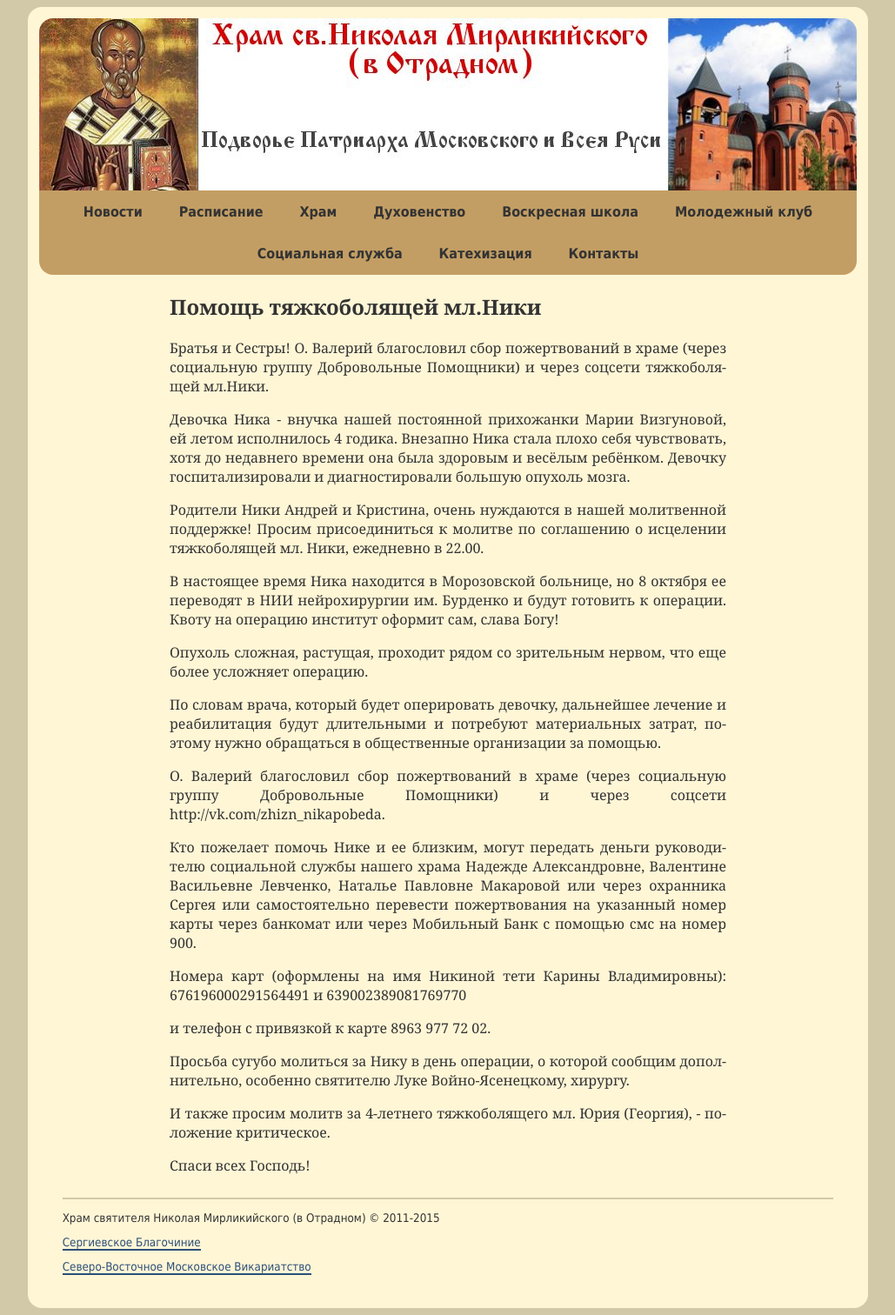
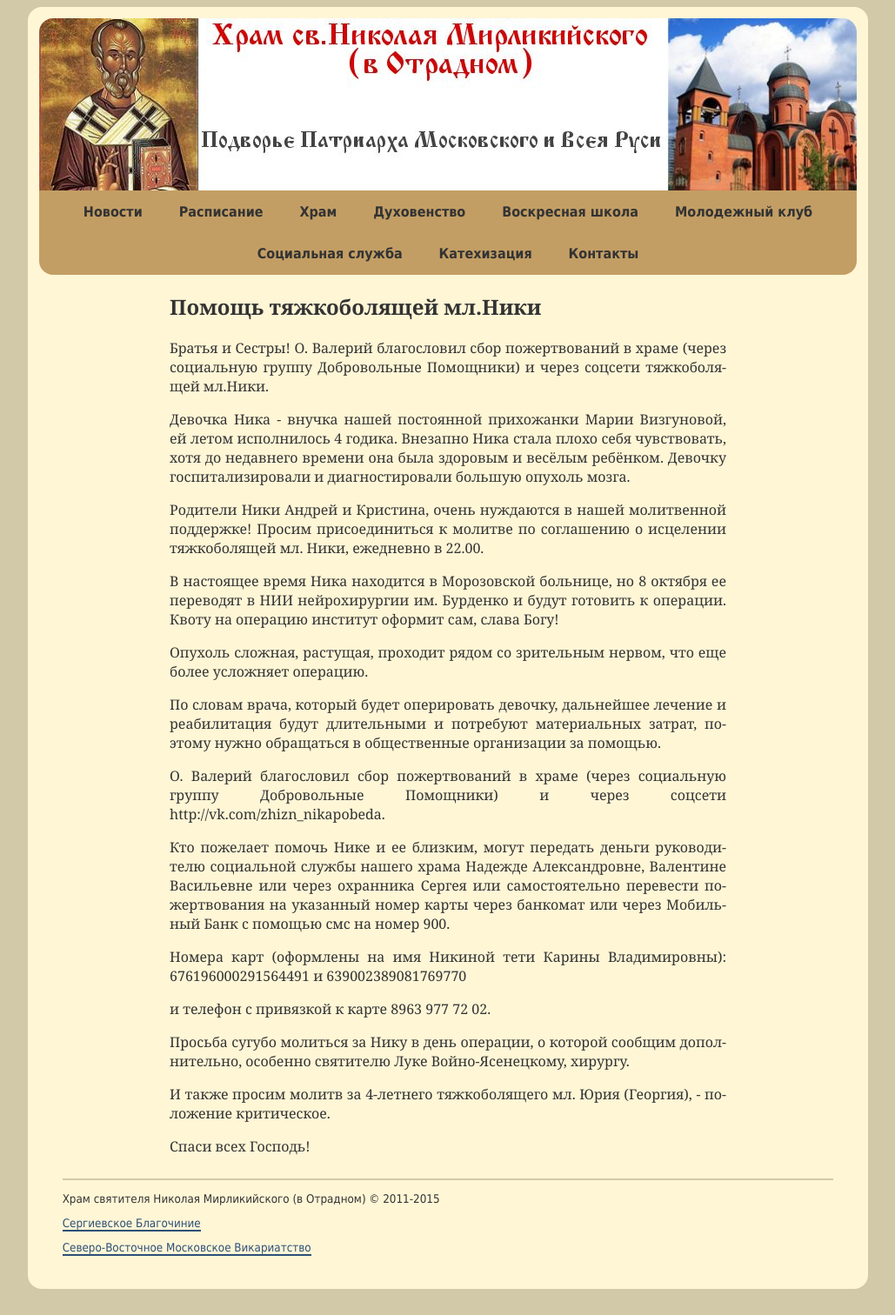
Before and after one commit to hramotradnoe/hramotradnoe.github.io, a Jekyll site: the page built from service/_posts/2015-10-06-help.md, in a window 1280 px wide. Shown: the whole page at 87% size, without its empty margins (125-1154 px from the left). Built offline with Jekyll 4.4.1, drawn with Linux system fonts in a browser that asks for light colours; Markdown is read by kramdown in place of the engine named in the settings; after the commit the page ends 1490 px from its top, so only the background shows below that.

Commit message:
Update 2015-10-06-help.md

```diff
--- a/service/_posts/2015-10-06-help.md
+++ b/service/_posts/2015-10-06-help.md
@@ -18,7 +18,7 @@ album   : yes
 
 О. Валерий благословил сбор пожертвований в храме (через социальную группу Добровольные Помощники) и через соцсети http://vk.com/zhizn_nikapobeda.
 
-Кто пожелает помочь Нике и ее близким, могут передать деньги руководителю социальной службы нашего храма Надежде Александровне, Валентине Васильевне Левченко, Наталье Павловне Макаровой или через охранника Сергея или самостоятельно перевести пожертвования на указанный номер карты через банкомат или через Мобильный Банк с помощью смс на номер 900.
+Кто пожелает помочь Нике и ее близким, могут передать деньги руководителю социальной службы нашего храма Надежде Александровне, Валентине Васильевне или через охранника Сергея или самостоятельно перевести пожертвования на указанный номер карты через банкомат или через Мобильный Банк с помощью смс на номер 900.
 
 Номера карт (оформлены на имя Никиной тети Карины Владимировны):
 676196000291564491
```
